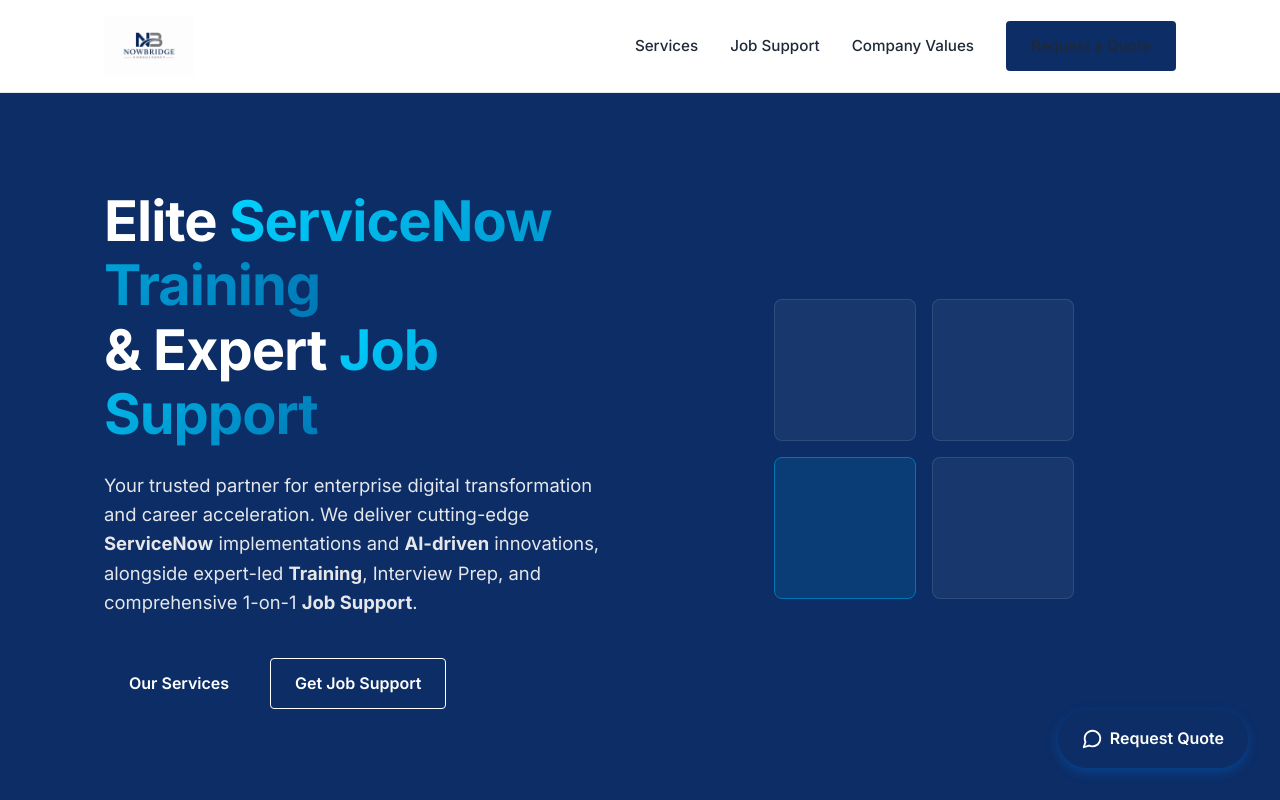
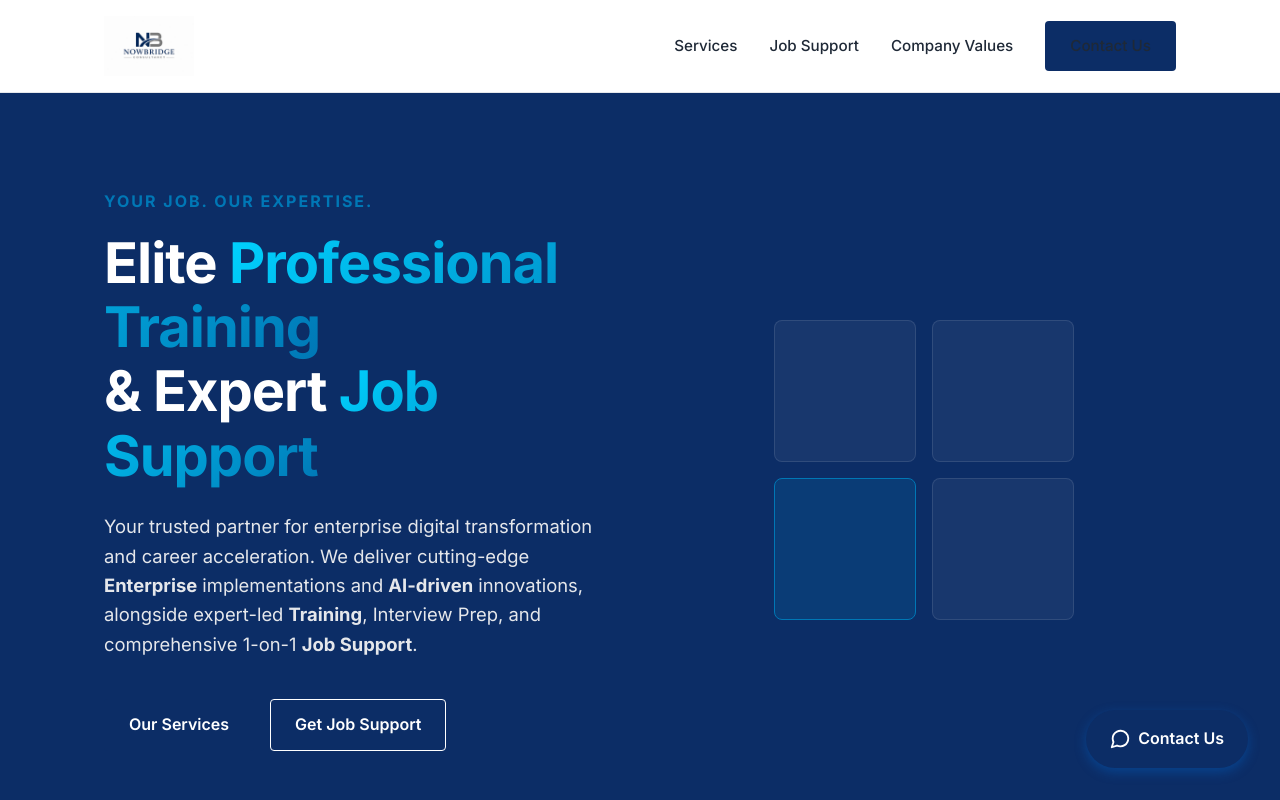
Before and after one commit to nowbridge-prod/nb-prod, a React app: page index.html in a window 1280 px wide. Shown: the top 800 px of the page. Built offline with nearby package versions, Linux system fonts and the light colour scheme.

Commit message:
Update copy: add tagline, remove explicit servicenow mention, change quote to contact us

```diff
--- a/index.html
+++ b/index.html
@@ -37,7 +37,7 @@
                 <li><a href="#services">Services</a></li>
                 <li><a href="#job-support">Job Support</a></li>
                 <li><a href="#values">Company Values</a></li>
-                <li><a href="#contact" class="btn btn-primary">Request a Quote</a></li>
+                <li><a href="#contact" class="btn btn-primary">Contact Us</a></li>
             </ul>
         </div>
     </nav>
@@ -46,8 +46,9 @@
     <header class="hero">
         <div class="container hero-container">
             <div class="hero-content">
-                <h1 class="flashy-heading">Elite <span class="text-gradient">ServiceNow Training</span> <br>& Expert <span class="text-gradient">Job Support</span></h1>
-                <p>Your trusted partner for enterprise digital transformation and career acceleration. We deliver cutting-edge <strong>ServiceNow</strong> implementations and <strong>AI-driven</strong> innovations, alongside expert-led <strong>Training</strong>, Interview Prep, and comprehensive 1-on-1 <strong>Job Support</strong>.</p>
+                <span style="color: var(--color-secondary); font-weight: 700; letter-spacing: 2px; text-transform: uppercase; margin-bottom: 1rem; display: inline-block;">Your Job. Our Expertise.</span>
+                <h1 class="flashy-heading">Elite <span class="text-gradient">Professional Training</span> <br>& Expert <span class="text-gradient">Job Support</span></h1>
+                <p>Your trusted partner for enterprise digital transformation and career acceleration. We deliver cutting-edge <strong>Enterprise</strong> implementations and <strong>AI-driven</strong> innovations, alongside expert-led <strong>Training</strong>, Interview Prep, and comprehensive 1-on-1 <strong>Job Support</strong>.</p>
                 <div class="hero-actions">
                     <a href="#services" class="btn btn-primary">Our Services</a>
                     <a href="#job-support" class="btn btn-outline-light">Get Job Support</a>
@@ -273,12 +274,12 @@
         </div>
     </section>
 
-    <!-- Request a Quote Section -->
+    <!-- Contact Us Section -->
     <section id="contact" class="section quote-section bg-light">
         <div class="container">
             <div class="quote-wrapper">
                 <div class="quote-info">
-                    <h2>Request a Quote</h2>
+                    <h2>Contact Us</h2>
                     <p class="section-subtitle">Tell us about your project requirements, and our team will get back to
                         you with a tailored solution.</p>
                     <div class="quote-contact-details">
@@ -290,7 +291,7 @@
                     <form id="quote-form" class="quote-form">
                         <!-- Web3Forms Access Key -->
                         <input type="hidden" name="access_key" value="%VITE_WEB3FORMS_ACCESS_KEY%">
-                        <input type="hidden" name="subject" value="New Request a Quote Submission">
+                        <input type="hidden" name="subject" value="New Contact Us Submission">
 
                         <div class="form-group">
                             <label for="name">Full Name *</label>
@@ -354,10 +355,10 @@
         </div>
     </section>
 
-    <!-- Floating Request a Quote Button -->
-    <a href="#contact" class="floating-quote-btn" aria-label="Request a Quote">
+    <!-- Floating Contact Us Button -->
+    <a href="#contact" class="floating-quote-btn" aria-label="Contact Us">
         <svg width="20" height="20" viewBox="0 0 24 24" fill="none" stroke="currentColor" stroke-width="2" stroke-linecap="round" stroke-linejoin="round"><path d="M21 11.5a8.38 8.38 0 0 1-.9 3.8 8.5 8.5 0 0 1-7.6 4.7 8.38 8.38 0 0 1-3.8-.9L3 21l1.9-5.7a8.38 8.38 0 0 1-.9-3.8 8.5 8.5 0 0 1 4.7-7.6 8.38 8.38 0 0 1 3.8-.9h.5a8.48 8.48 0 0 1 8 8v.5z"></path></svg>
-        <span>Request Quote</span>
+        <span>Contact Us</span>
     </a>
 
     <!-- Footer -->
```
